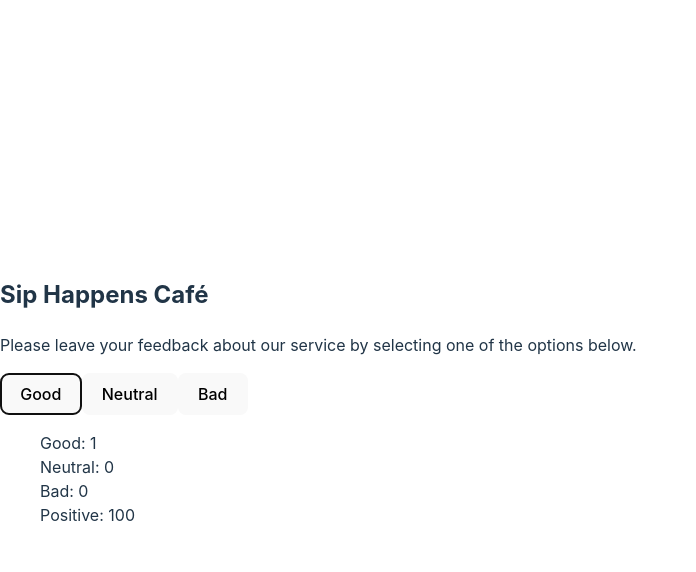
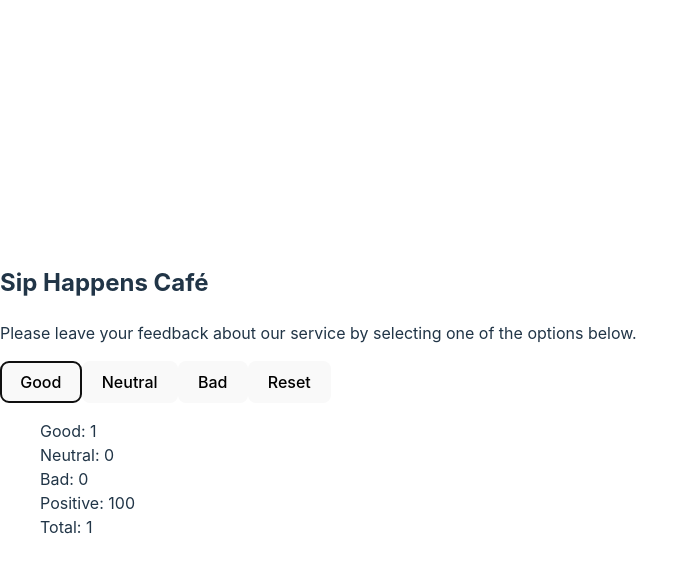
Before and after one commit to GrishaChem/goit-react-hw-02, a React (Vite) app: page / in a window 1280 px wide. Both pictures are taken after a click on the button "Good". Shown: the top 572 px of the page, without its empty margins (0-696 px from the left). Built offline with nearby package versions, Linux system fonts and the light colour scheme.

Commit message:
qweasdzxc

```diff
--- a/src/App.jsx
+++ b/src/App.jsx
@@ -16,6 +16,14 @@ const App = () => {
     localStorage.setItem("feedback", JSON.stringify(feedback));
   }, [feedback]);
 
+  const resetFeedback = () => {
+    setFeedBack({
+      good: 0,
+      neutral: 0,
+      bad: 0,
+    });
+  };
+
   const totalFeedback = feedback.good + feedback.bad + feedback.neutral;
   const posFB = Math.round((feedback.good / totalFeedback) * 100);
   const updateFeedback = (feedbackType) => {
@@ -28,8 +36,16 @@ const App = () => {
   return (
     <>
       <Desc />
-      <Options FB={feedback} updateFeedback={updateFeedback} />
-      {totalFeedback > 0 ? <Feedback posFB={posFB} FB={feedback} /> : <Not />}
+      <Options
+        resetFeedback={resetFeedback}
+        FB={totalFeedback}
+        updateFeedback={updateFeedback}
+      />
+      {totalFeedback > 0 ? (
+        <Feedback totalFeedback={totalFeedback} posFB={posFB} FB={feedback} />
+      ) : (
+        <Not />
+      )}
     </>
   );
 };
--- a/src/components/feedback/feedback.jsx
+++ b/src/components/feedback/feedback.jsx
@@ -1,6 +1,6 @@
 import React from "react";
 import s from "../feedback/feedBack.module.css";
-const Feedback = ({ FB, posFB }) => {
+const Feedback = ({ FB, posFB, totalFeedback }) => {
   return (
     <div>
       <ul>
@@ -8,6 +8,7 @@ const Feedback = ({ FB, posFB }) => {
         <li>Neutral: {FB.neutral}</li>
         <li>Bad: {FB.bad}</li>
         <li>Positive: {posFB}</li>
+        <li>Total: {totalFeedback}</li>
       </ul>
     </div>
   );
--- a/src/components/not/not.jsx
+++ b/src/components/not/not.jsx
@@ -1,7 +1,12 @@
 import React from "react";
 
 const not = () => {
-  return <p>Not feedback yet</p>;
+  return (
+    <p>
+      Please leave your feedback about our service by selecting one of the
+      options below.
+    </p>
+  );
 };
 
 export default not;
--- a/src/components/options/options.jsx
+++ b/src/components/options/options.jsx
@@ -1,11 +1,12 @@
 import React from "react";
 
-const options = ({ FB, updateFeedback }) => {
+const options = ({ FB, updateFeedback, resetFeedback }) => {
   return (
     <div>
       <button onClick={() => updateFeedback("good")}>Good</button>
       <button onClick={() => updateFeedback("neutral")}>Neutral</button>
       <button onClick={() => updateFeedback("bad")}>Bad</button>
+      {FB > 0 && <button onClick={resetFeedback}>Reset</button>}
     </div>
   );
 };
```
